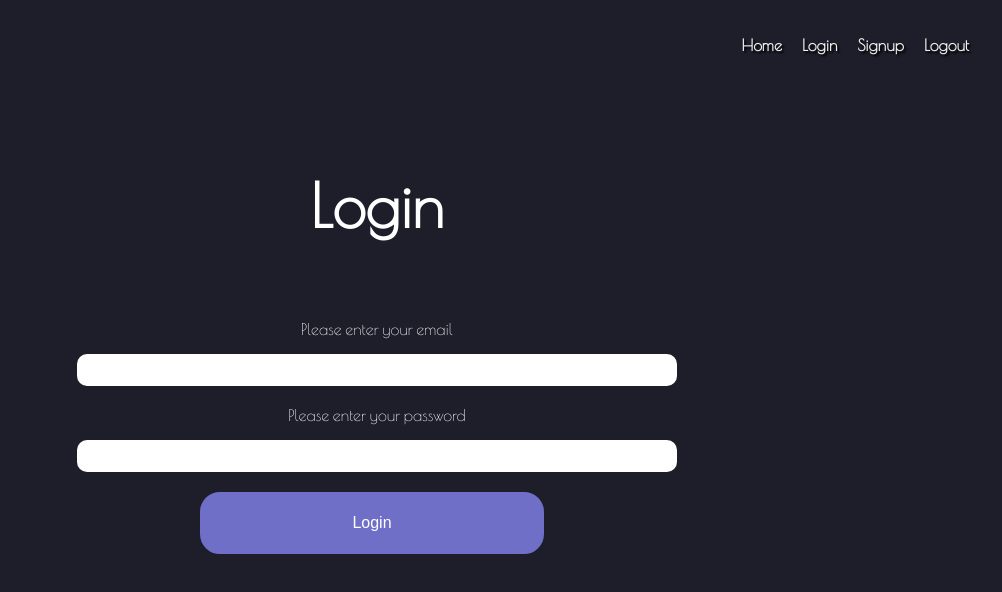
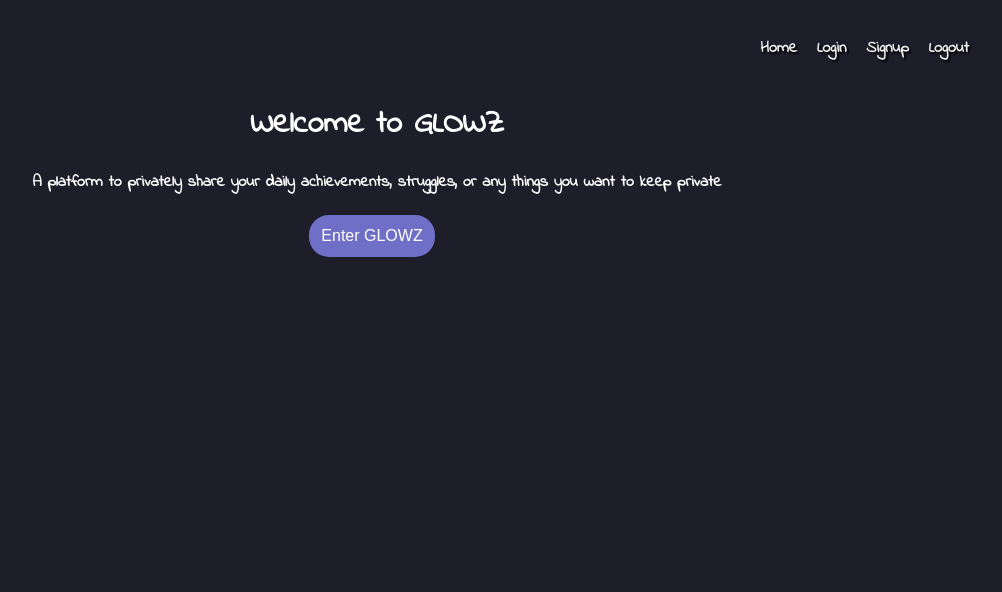
Before and after one commit to mattsuzuki/glowz, a React (Create React App) app: page / in a window 1280 px wide. Before the commit this address led to /login. Shown: the top 592 px of the page, without its empty margins (263-1265 px from the left). Built offline with nearby package versions, Linux system fonts and the light colour scheme; no server answers.

Commit message:
styling more

```diff
--- a/src/components/App.js
+++ b/src/components/App.js
@@ -5,6 +5,7 @@ import RequireAuth from "./RequireAuth";
 import SignupPage from "../pages/SignupPage";
 import LogoutPage from "../pages/LogoutPage";
 import "../styles/App.css";
+import HomePage from "../pages/HomePage";
 
 function App() {
   return (
@@ -27,7 +28,7 @@ function App() {
 
         <Routes>
           <Route
-            index
+            path="/notes"
             element={
               <RequireAuth>
                 <NotesPage />
@@ -35,6 +36,7 @@ function App() {
             }
           />
 
+          <Route index element={<HomePage />} />
           <Route path="/login" element={<LoginPage />} />
           <Route path="/signup" element={<SignupPage />} />
           <Route path="/logout" element={<LogoutPage />} />
--- /dev/null
+++ b/src/components/Button.js
@@ -0,0 +1,9 @@
+import React from "react";
+
+export default function Button(props) {
+  return (
+    <button className="button" type="submit">
+      {props.text}
+    </button>
+  );
+}
--- a/src/components/LoginForm.js
+++ b/src/components/LoginForm.js
@@ -1,6 +1,7 @@
 import React from "react";
 import authStore from "../stores/authStore";
 import { useNavigate } from "react-router-dom";
+import Button from "./Button";
 
 export default function LoginForm() {
   const store = authStore();
@@ -8,9 +9,8 @@ export default function LoginForm() {
 
   const handleLogin = async (e) => {
     e.preventDefault();
-    console.log("3");
+
     await store.login();
-    console.log("4");
 
     // Navigate
     navigate("/");
@@ -32,7 +32,7 @@ export default function LoginForm() {
         type="password"
         name="password"
       />
-      <button type="submit">Login</button>
+      <Button text="Login" />
     </form>
   );
 }
--- /dev/null
+++ b/src/pages/HomePage.js
@@ -0,0 +1,18 @@
+import React from "react";
+import Button from "../components/Button";
+import { Link } from "react-router-dom";
+
+export default function HomePage() {
+  return (
+    <div className="landing">
+      <h1>Welcome to GLOWZ</h1>
+      <h4>
+        A platform to privately share your daily achievements, struggles, or any
+        things you want to keep private
+      </h4>
+      <Link to="/notes">
+        <Button text="Enter GLOWZ" />
+      </Link>
+    </div>
+  );
+}
--- a/src/pages/LogoutPage.js
+++ b/src/pages/LogoutPage.js
@@ -9,7 +9,12 @@ export default function LogoutPage() {
 
   return (
     <div className="logout-page">
-      <h1>You are now logged out</h1>
+      <h1>Logged Out</h1>
+      <img></img>
+      <h3>
+        Thank you for visiting GLOWZ, we hope you will come visit soon and
+        create new personal achievements for yourself. You have came so far!
+      </h3>
     </div>
   );
 }
--- a/src/styles/App.css
+++ b/src/styles/App.css
@@ -1,6 +1,5 @@
 * {
   font-family: "Indie Flower", cursive;
-  font-family: "Poiret One", cursive;
   box-sizing: border-box;
   background-color: #1e1d2a;
 }
@@ -46,6 +45,7 @@ li a {
 
 .landing {
   text-align: center;
+  color: white;
 }
 
 .nav-bar {
@@ -148,9 +148,10 @@ button {
 .create-textarea {
   height: auto;
   background-color: white;
-  line-height: 60px;
+  line-height: 40px;
   border-radius: 10px;
   margin-bottom: 10px;
+  min-width: 80vmin;
 }
 
 #create-button {
@@ -169,6 +170,7 @@ button {
   background-color: #333242;
   align-content: center;
   border-radius: 15px;
+  display: inline-grid;
 }
 
 .notes-input {
@@ -227,7 +229,7 @@ textarea {
 
 .logout-page h1 {
   text-align: center;
-  text-shadow: 2px 3px 2px pink;
+  margin-top: 60px;
 }
 /* RESPONSIVE SECTION  */
 /* ------------------------------- NON-RESPONSIVE SECTION --------------------------------------- */
@@ -284,7 +286,7 @@ textarea {
     padding-right: 30px;
     margin-bottom: 20px;
     border-radius: 20px;
-    background-color: #252636;
+    /* background-color: #252636; */
   }
   .notes-section,
   h2,
@@ -301,7 +303,7 @@ textarea {
     color: #f0eff0;
     text-shadow: 2px 2px 2px black;
     background-color: #333242;
-
+    display: flex;
     padding-bottom: 30px;
     text-decoration: underline;
   }
@@ -312,7 +314,17 @@ textarea {
     line-height: 60px;
     border-radius: 10px;
   }
+
+  .create-input h1 {
+    text-align: center;
+  }
   .notes-header {
     font-size: 50px;
   }
+  .note-form {
+    background-color: #333242;
+    align-content: center;
+    border-radius: 15px;
+    display: inline-grid;
+  }
 }
```
